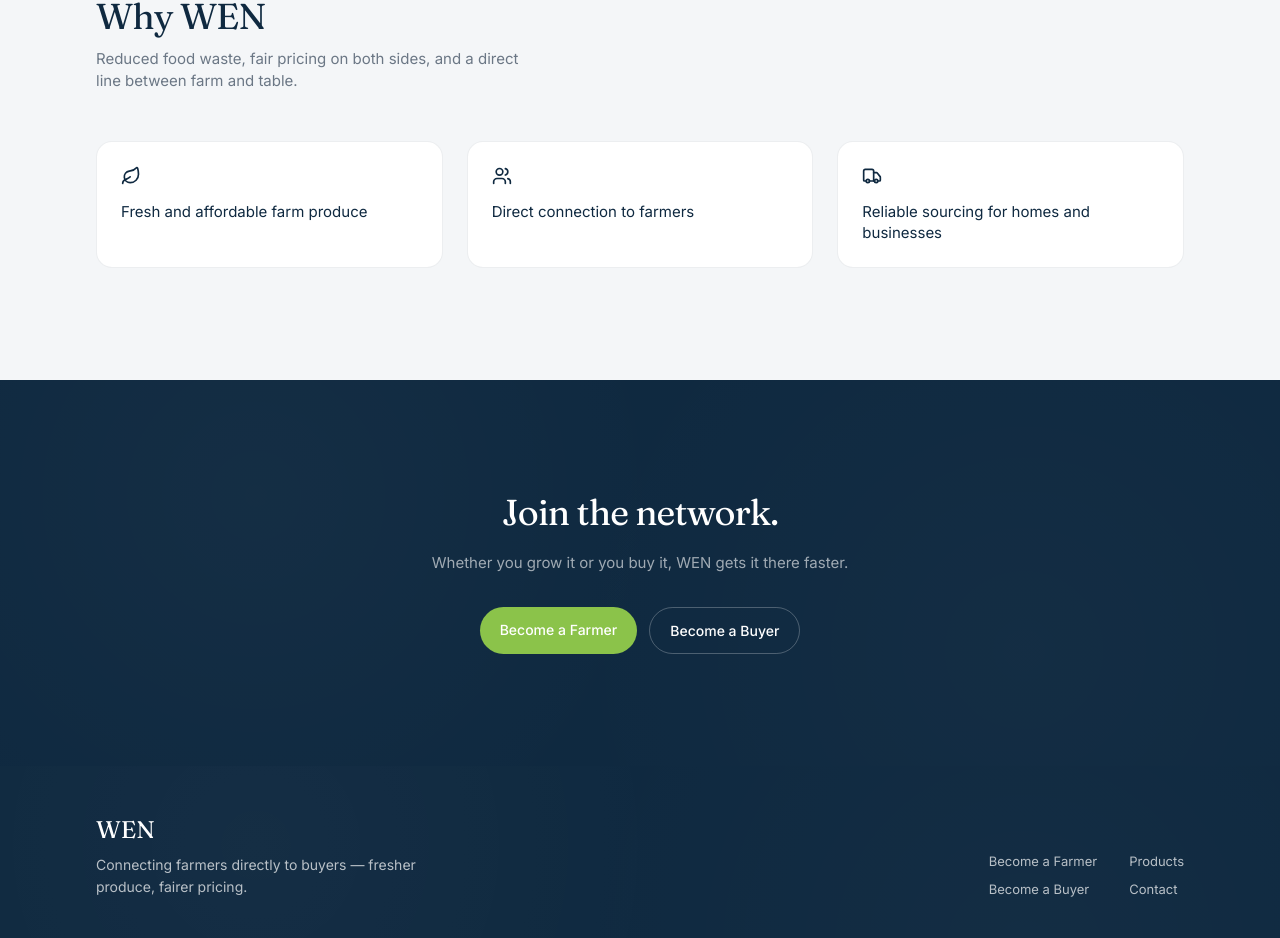
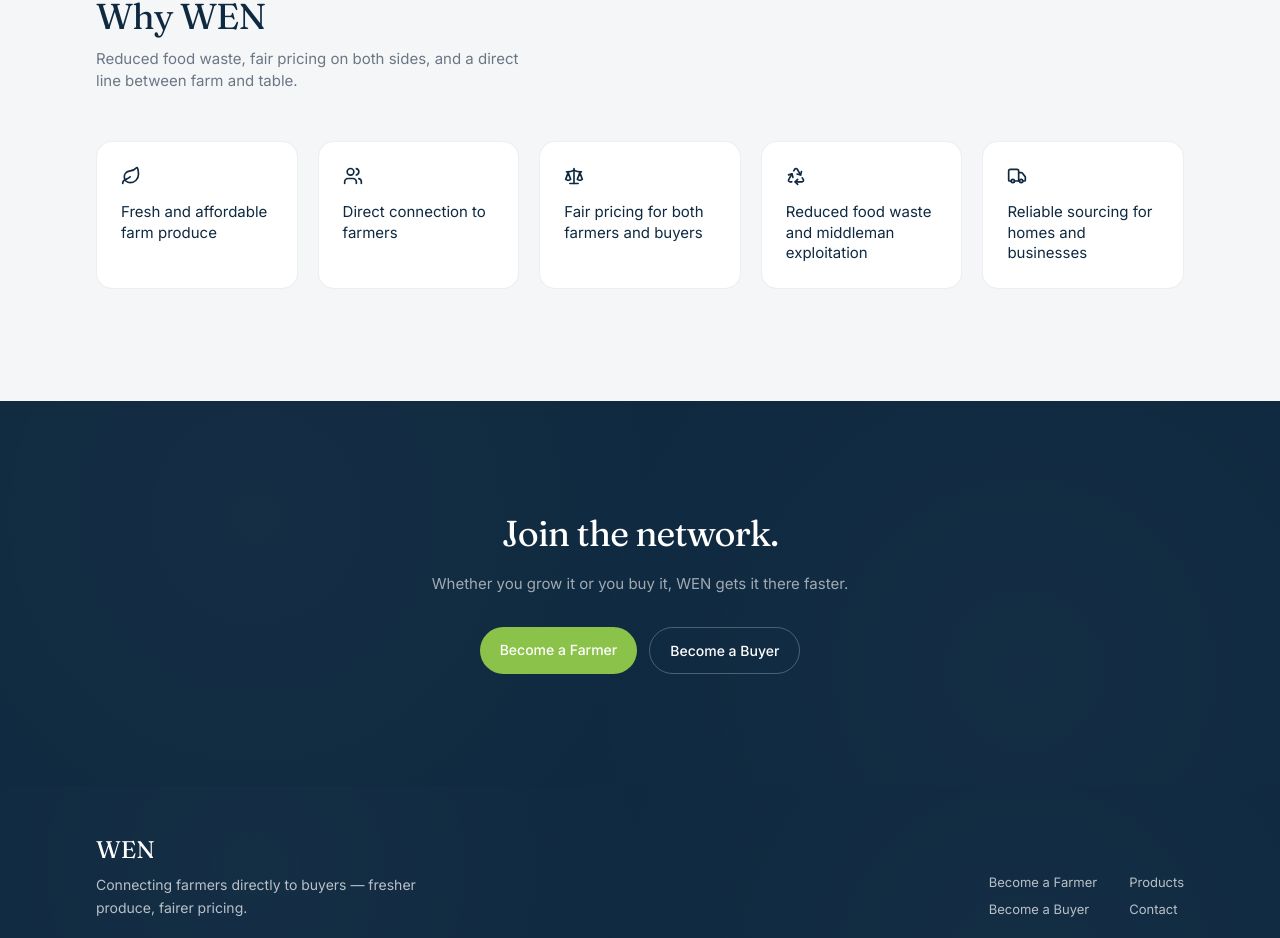
Before and after one commit to solinvictor/wen-backup, a Next.js app: page / in a window 1280 px wide. Shown: the part 1425-2363 px from the top of the page. Built offline with nearby package versions, Linux system fonts and the light colour scheme.

Commit message:
feat: manual delivery logging on orders, complete Why WEN bullets, flag contact placeholders

```diff
--- a/src/app/page.tsx
+++ b/src/app/page.tsx
@@ -1,7 +1,7 @@
 import Link from 'next/link'
 import { Nav } from '@/components/Nav'
 import { Footer } from '@/components/Footer'
-import { ArrowRight, Leaf, Users, Truck } from 'lucide-react'
+import { ArrowRight, Leaf, Users, Truck, Scale, Recycle } from 'lucide-react'
 
 const CATEGORIES = [
   { name: 'Tomatoes', unit: 'per basket', price: '₦8,500' },
@@ -30,6 +30,8 @@ const STEPS = [
 const WHY = [
   { icon: Leaf, text: 'Fresh and affordable farm produce' },
   { icon: Users, text: 'Direct connection to farmers' },
+  { icon: Scale, text: 'Fair pricing for both farmers and buyers' },
+  { icon: Recycle, text: 'Reduced food waste and middleman exploitation' },
   { icon: Truck, text: 'Reliable sourcing for homes and businesses' },
 ]
 
@@ -105,11 +107,11 @@ export default function HomePage() {
             <p className="text-stone text-[15px] mb-12 max-w-md">
               Reduced food waste, fair pricing on both sides, and a direct line between farm and table.
             </p>
-            <div className="grid grid-cols-1 sm:grid-cols-3 gap-6">
+            <div className="grid grid-cols-2 sm:grid-cols-3 lg:grid-cols-5 gap-4 sm:gap-5">
               {WHY.map(({ icon: Icon, text }) => (
-                <div key={text} className="bg-grain rounded-2xl p-6 border border-soil/8">
+                <div key={text} className="bg-grain rounded-2xl p-5 sm:p-6 border border-soil/8">
                   <Icon size={20} className="text-okra mb-4" />
-                  <p className="text-soil text-[15px] leading-snug">{text}</p>
+                  <p className="text-soil text-[14px] sm:text-[15px] leading-snug">{text}</p>
                 </div>
               ))}
             </div>
```
